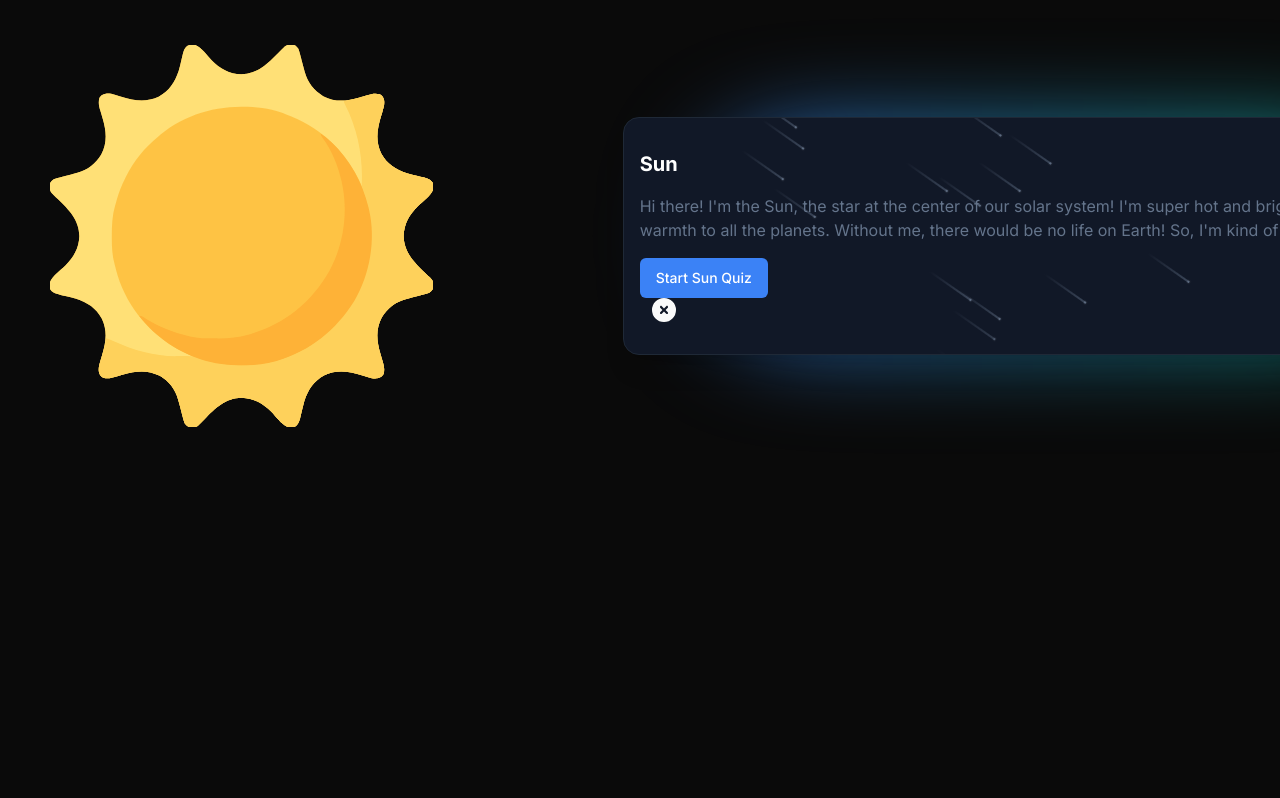
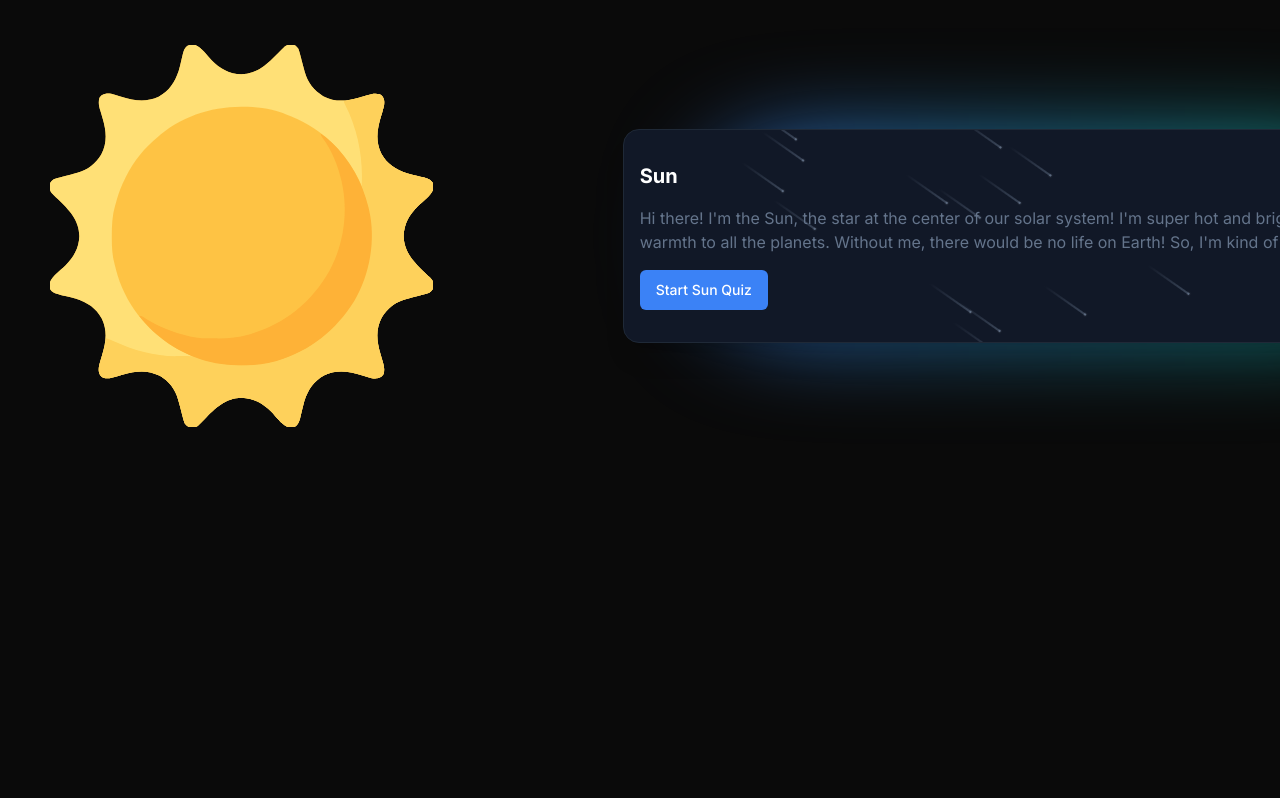
Before and after one commit to Criseda/student_hack_2024, a Next.js app: page /home in a window 1280 px wide. Shown: the part 984-1782 px from the top of the page. Built offline with nearby package versions, Linux system fonts and the light colour scheme.

Commit message:
Fixed checkmark or x mark rendering on the Planets.tsx component

```diff
--- a/src/components/Planets.tsx
+++ b/src/components/Planets.tsx
@@ -153,11 +153,12 @@ function Info({ planetsInfo, index }: PlanetsInfo & { index: number }) {
     triggerOnce: false,
   });
 
-  const [quizResults, setQuizResults] = useState({});
+  const [quizResults, setQuizResults] = useState<Record<string, boolean>>({});
   const [initialX, setInitialX] = useState(0);
 
   const handleQuizResult = (planetName: string, isPassed: boolean) => {
     setQuizResults((prevState) => ({ ...prevState, [planetName]: isPassed }));
+    console.log(quizResults);
     if (isPassed) {
       console.log(`Congratulations! You passed the ${planetName} quiz.`);
     } else {
@@ -259,13 +260,24 @@ function Info({ planetsInfo, index }: PlanetsInfo & { index: number }) {
         <p className="font-normal text-base text-slate-500 mb-4 relative z-50">
           {planetsInfo.info}
         </p>
-        <div className="flex items-center"></div>
-        {renderQuizComponent(planetsInfo.name)}
-        {quizResults[planetsInfo.name] ? (
-          <FontAwesomeIcon icon={faCheckCircle} size="xl" className="pl-3" />
-        ) : (
-          <FontAwesomeIcon icon={faCircleXmark} size="xl" className="pl-3" />
-        )}
+        <div className="flex items-center">
+          {renderQuizComponent(planetsInfo.name)}
+          {quizResults[planetsInfo.name.toLowerCase()] !== undefined &&
+            (quizResults[planetsInfo.name.toLowerCase()] ? (
+              <FontAwesomeIcon
+                icon={faCheckCircle}
+                size="xl"
+                className="pl-3"
+              />
+            ) : (
+              <FontAwesomeIcon
+                icon={faCircleXmark}
+                size="xl"
+                className="pl-3"
+              />
+            ))}
+        </div>
+
         <Meteors number={20} />
       </div>
     </motion.div>
```
